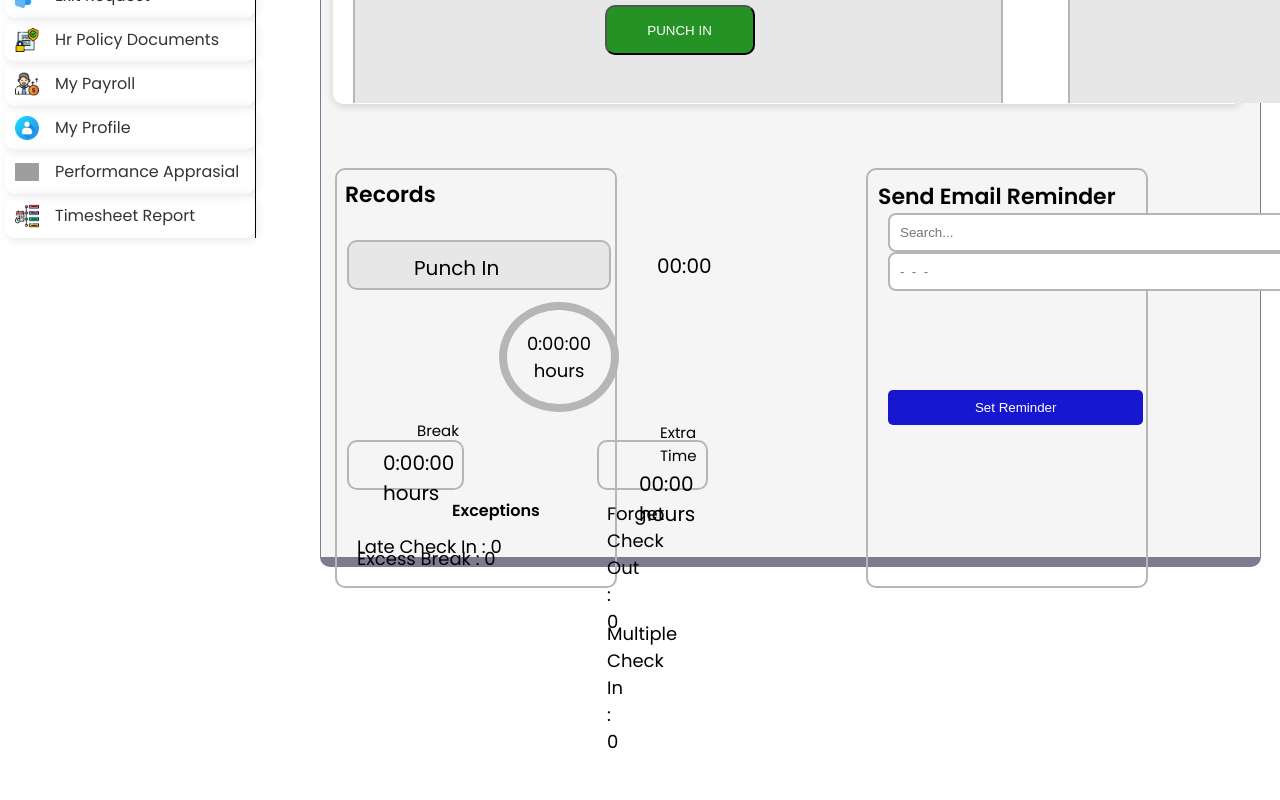
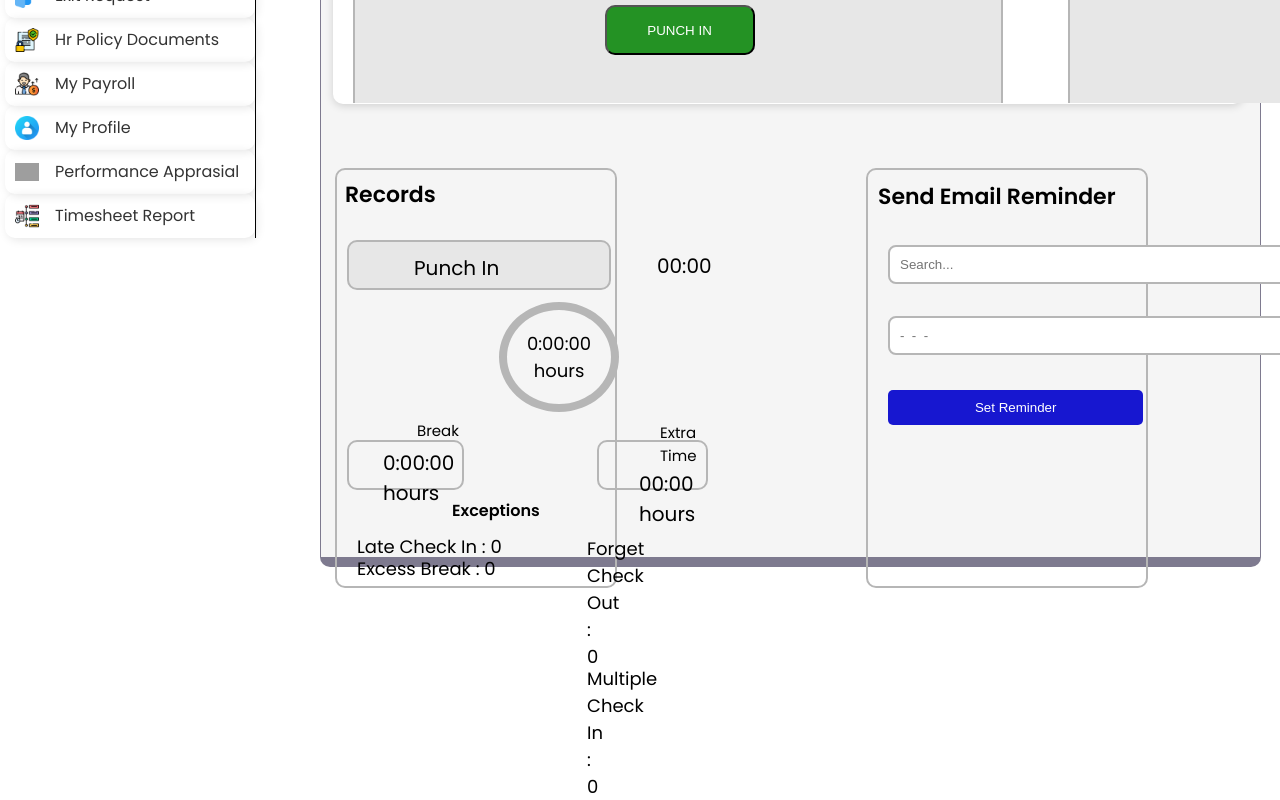
Before and after one commit to Kartik4176/Company-s-Workforce-Sphere, a React (Create React App) app: page /attendance in a window 1280 px wide. Shown: the part 580-1380 px from the top of the page. Before the commit the page ends 1335 px from the top, so only its background shows below. Built offline with nearby package versions, Linux system fonts and the light colour scheme; grey boxes are pictures that could not be loaded.

Commit message:
your message

```diff
--- a/src/Myactivity/Attend/Attendance.css
+++ b/src/Myactivity/Attend/Attendance.css
@@ -591,6 +591,7 @@ position: absolute;
 .search-container {
   position: relative;
   width: 400px;
+  margin-top: 2rem;
 }
 
 .search-input {
@@ -628,6 +629,7 @@ position: absolute;
 .search-container2 {
   position: relative;
   width: 400px;
+  margin-top: 2rem;
 }
 
 .send-email-button{
--- a/src/Myactivity/Attend/Attendance.js
+++ b/src/Myactivity/Attend/Attendance.js
@@ -553,7 +553,7 @@ const handleEndWork = () => {
                 style={{
                   fontSize: "18px",
                   fontWeight: "normal",
-                  marginTop: "-15px",
+                  marginTop: "-5px",
                 }}
               >
                 Excess Break : 0
@@ -562,8 +562,8 @@ const handleEndWork = () => {
                 style={{
                   fontSize: "18px",
                   fontWeight: "normal",
-                  marginTop: "-72px",
-                  marginLeft: "250px",
+                  marginTop: "-47px",
+                  marginLeft: "230px",
                 }}
               >
                 Forget Check Out : 0
@@ -572,8 +572,8 @@ const handleEndWork = () => {
                 style={{
                   fontSize: "18px",
                   fontWeight: "normal",
-                  marginTop: "-15px",
-                  marginLeft: "250px",
+                  marginTop: "-5px",
+                  marginLeft: "230px",
                 }}
               >
                 Multiple Check In : 0
```
